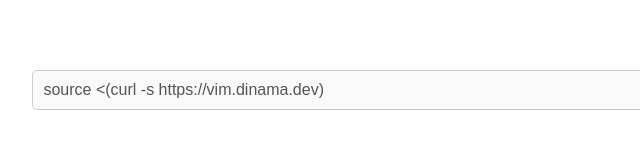
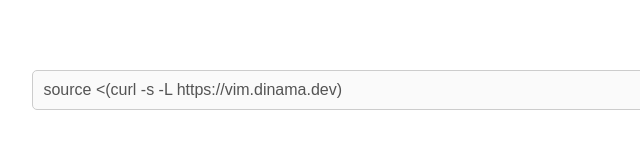
Before and after one commit to Frostplexx/PortalVim, a plain HTML site: page index.html in a window 1280 px wide. Shown: the part 318-466 px from the top of the page, 245-885 px from the left. Drawn offline with Linux system fonts and the light colour scheme.

Commit message:
Update index.html

```diff
--- a/index.html
+++ b/index.html
@@ -52,7 +52,7 @@
         //set the url of the input to the current url
         //copyLinkInput.value = `source <(curl -s ${window.location.protocol}//${window.location.host}/setup.sh)`;
 
-        copyLinkInput.value = `source <(curl -s https://vim.dinama.dev)`;
+        copyLinkInput.value = `source <(curl -s -L https://vim.dinama.dev)`;
     </script>
 </body>
 
```
